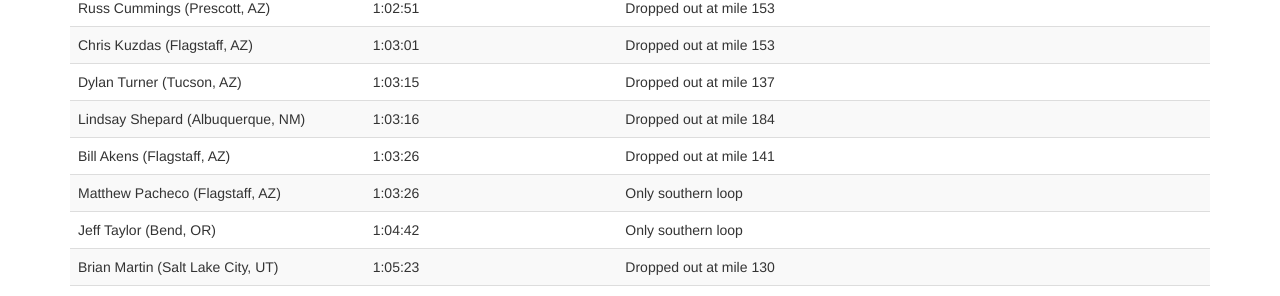
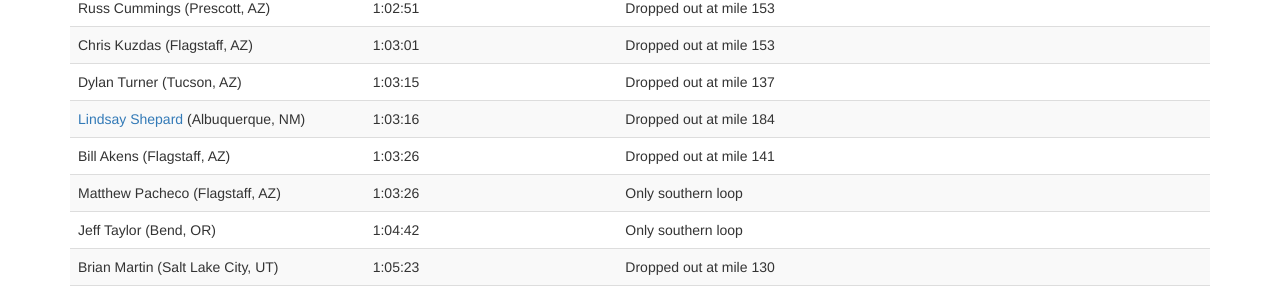
Before and after one commit to dcernst/PinyonsPines, a Jekyll site: the page built from results.md, in a window 1280 px wide and 900 px high, scrolled down 1066 px. Shown: the part 149-445 px from the top of the window. Built offline with Jekyll 4.4.1, drawn with Linux system fonts in a browser that asks for light colours; nearby versions of some CDN libraries; some of the changed lines change nothing that is shown.

Commit message:
Added link

```diff
--- a/results.md
+++ b/results.md
@@ -94,7 +94,7 @@ The weather got the better of us on day two. Rain, snow, and intense wind shut d
 </tr>
 
 <tr>
-<td>Lindsay Shepard (Albuquerque, NM)</td> <td>1:03:16</td>	<td></td>	<td>Dropped out at mile 184</td>
+<td><a href="https://carefreewanderings.com/pinyons-and-pines-2019-fun-with-singletrack-and-snow-storms/?fbclid=IwAR3dgGCMAFy7DzIBO8vDeIRYdSmJydN419gjlpOko7mySCbfEDuOnGQcOKM">Lindsay Shepard</a> (Albuquerque, NM)</td> <td>1:03:16</td>	<td></td>	<td>Dropped out at mile 184</td>
 </tr>
 
 <tr>
```
